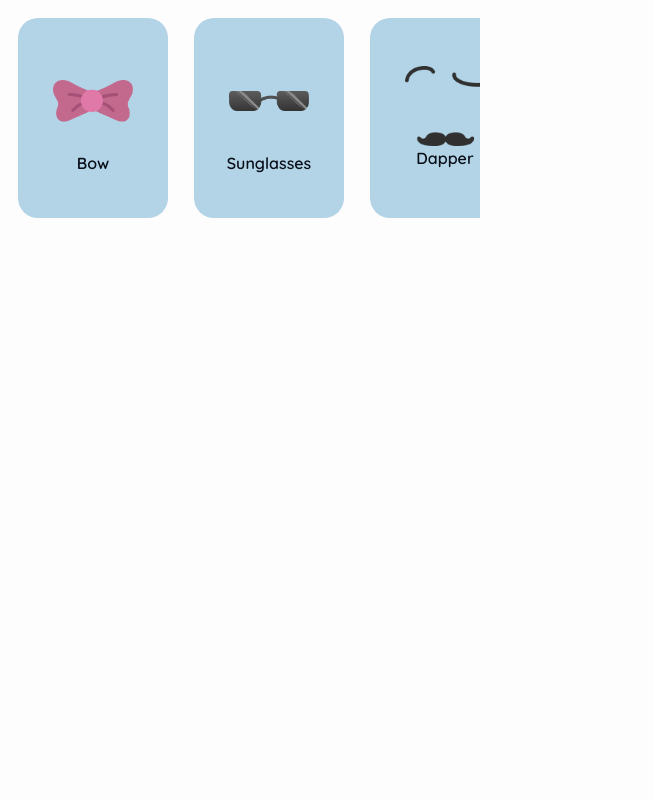
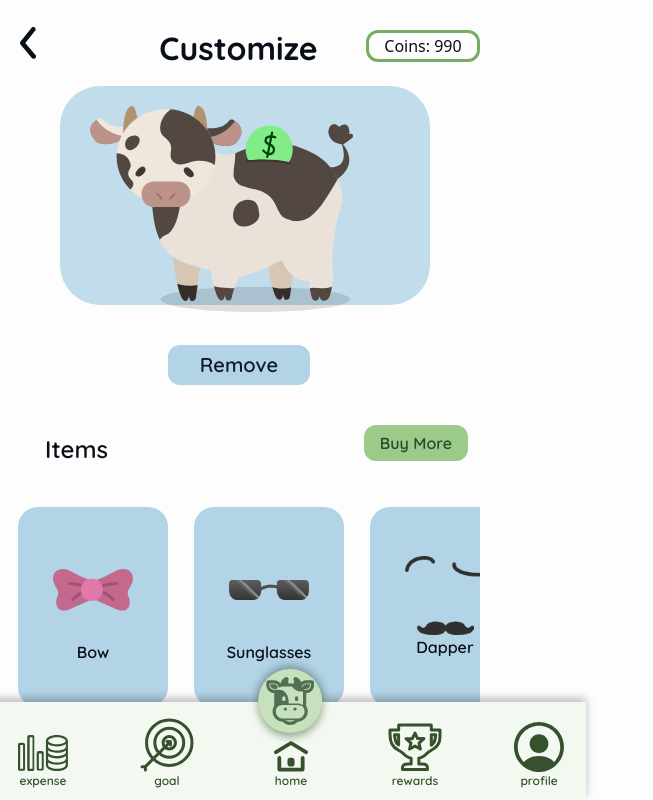
Before and after one commit to AlyssaHug/Design02_App, a Next.js app: page / in a window 1280 px wide. Shown: the whole page, without its empty margins (0-653 px from the left). Built offline with nearby package versions, Linux system fonts and the light colour scheme.

Commit message:
no interactions page laid out

```diff
--- a/app/Customize/page.js
+++ b/app/Customize/page.js
@@ -9,7 +9,7 @@ import Dressup from "../ui/dressup/dressup";
 export default function Dressmoo() {
     return (
         <div>
-            <Nav/>
+            <Nav />
             <div className={styles.sameRow}>
                 <img
                     src="/left_arrow.svg"
@@ -36,13 +36,21 @@ export default function Dressmoo() {
             </div>
             <div className={styles.removebutton}>
                 <Button
-                color="light-blue"
-                value="Remove"
+                    color="light-blue"
+                    value="Remove"
                 />
+            </div >
+            <div className={styles.buyanditems}>
+                <h1 className={styles.items} >Items</h1>
+                <div className={styles.shop}>
+                    <Button
+                        type="shop"
+                        value="Buy More"
+                    />
+                </div>
             </div>
-            <div className={styles.items}><h1>Items</h1></div>
             <div>
-                <Dressup/>
+                <Dressup />
             </div>
         </div>
     );
--- a/app/Customize/styles.module.css
+++ b/app/Customize/styles.module.css
@@ -74,5 +74,24 @@
     font-weight: 600;
     line-height: 28px;
     margin-left: 25px;
-    margin-top: 25px;
+    margin-top: 20px;
 }
+
+.shop button {
+    font-family: Quicksand;
+    font-size: 16px;
+    font-style: normal;
+    font-weight: 600;
+    line-height: 20px;
+    color: #274b28;
+    margin-top: 10px;
+}
+
+.buyanditems {
+    display: flex;
+    flex-direction: row;
+    justify-content: space-between;
+    margin: 20px;
+    position: relative;
+    z-index: 1;
+}
--- a/app/page.js
+++ b/app/page.js
@@ -5,7 +5,7 @@ import Dressup from "./ui/dressup/dressup";
 export default function Page() {
     return (
     <div>
-       <Dressup/>
+       <Dressmoo/>
     </div>
     );
 }
```
